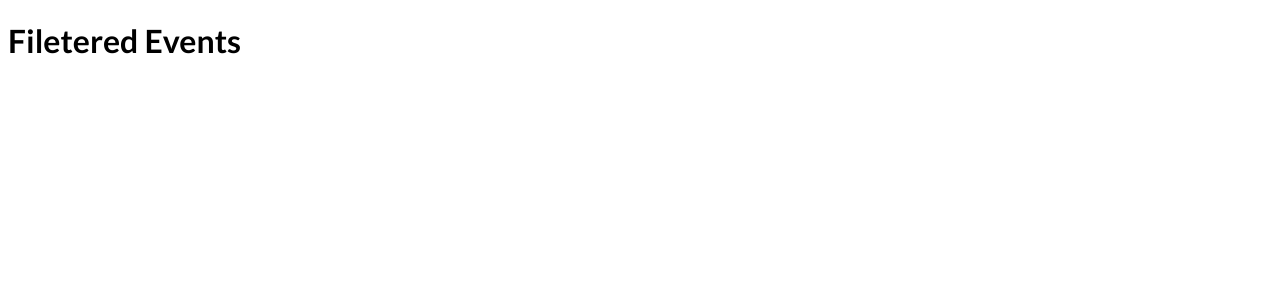
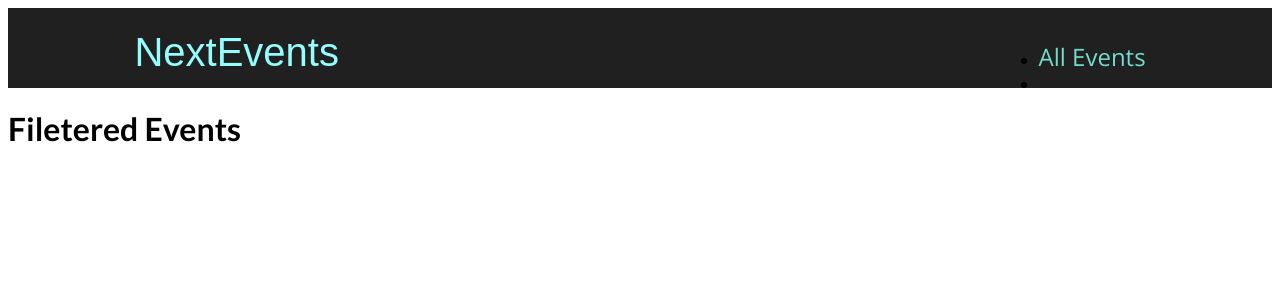
Before and after one commit to SpyrosGeo/events-app, a Next.js app: page /events/e1 in a window 1280 px wide. Shown: the top 300 px of the page. Built offline with nearby package versions, Linux system fonts and the light colour scheme.

Commit message:
added general layout wrapper component

```diff
--- /dev/null
+++ b/components/layout/layout.js
@@ -0,0 +1,15 @@
+
+import { Fragment } from "react";
+import MainHeader from "./main-header";
+
+const Layout = (props) => {
+    return <Fragment>
+        <MainHeader />
+        <main>
+            {props.children}
+        </main>
+    </Fragment>
+}
+
+
+export default Layout
--- /dev/null
+++ b/components/layout/main-header.js
@@ -0,0 +1,18 @@
+import Link from "next/link"
+import classes from './main-header.module.css'
+const MainHeader = () => {
+    return <header className={classes.header}>
+        <div className={classes.logo}>
+            <Link href="/">NextEvents</Link>
+        </div>
+        <nav className={classes.navigation}>
+            <ul>
+                <li>
+                    <Link href="/events">All Events</Link>
+                </li>
+                <li></li>
+            </ul>
+        </nav>
+    </header>
+}
+export default MainHeader
--- /dev/null
+++ b/components/layout/main-header.module.css
@@ -0,0 +1,40 @@
+.header {
+    width:100%;
+    display:flex;
+    justify-content: space-between;
+    align-items: baseline;
+    padding:1rem 10%;
+    height:5rem;
+    background-color: #202020;
+}
+.logo {
+    font-size: 1.5rem;
+    color: white;
+    font-family: 'fira',sans-serif;
+    height: 100%;
+    display: flex;
+    justify-content: center;
+    align-items: center;
+    color:#94fdfd;
+}
+
+.logo a {
+    text-decoration: none;
+    color: #94fdfd;
+}
+
+.navigation a {
+    text-decoration: none;
+    color: #74dacc;
+    font-size: 1rem;
+}
+
+@media (min-width: 768px) {
+    .logo {
+        font-size: 2.5rem;
+    }
+
+    .navigation a {
+        font-size: 1.5rem;
+    }
+}
--- a/pages/_app.js
+++ b/pages/_app.js
@@ -1,7 +1,8 @@
+import Layout from '../components/layout/layout'
 import '../styles/globals.css'
 
 function MyApp({ Component, pageProps }) {
-  return <Component {...pageProps} />
+  return <Layout><Component {...pageProps} /></Layout>
 }
 
 export default MyApp
```
Also changed, not shown: pages/events/[eventId].js (+24 -3 lines).
